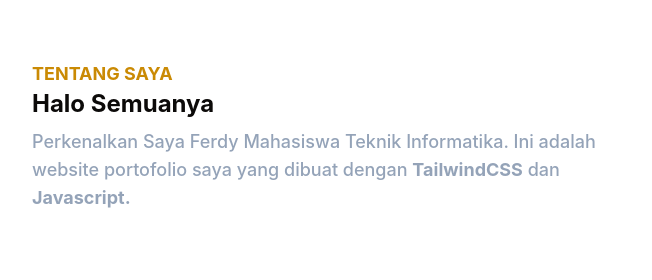
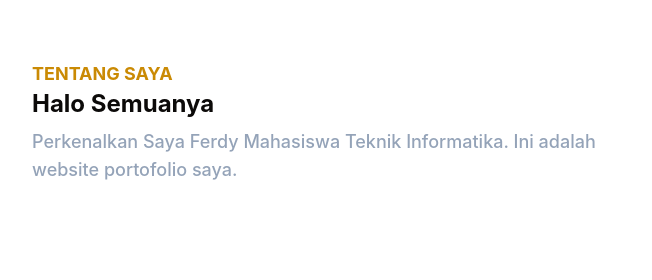
Before and after one commit to Fddyy/my-web-portfolio, a website: page index.html in a window 1280 px wide. Shown: the part 820-1100 px from the top of the page, 0-652 px from the left. Drawn offline with nearby package versions, Linux system fonts and the light colour scheme.

Commit message:
Update index.html

```diff
--- a/index.html
+++ b/index.html
@@ -6,7 +6,7 @@
   <meta name="viewport" content="width=device-width, initial-scale=1.0">
   <link rel="stylesheet" href="https://cdnjs.cloudflare.com/ajax/libs/animate.css/4.1.1/animate.min.css" />
   <link rel="icon" href="dist/img/logo.png">
-  <title>FDDY||Portfolio</title>
+  <title>Fddy || Portfolio</title>
   <link rel="stylesheet" href="dist/output.css">
   <link rel="stylesheet" href="dist/style.css">
   <link rel="stylesheet" href="https://cdnjs.cloudflare.com/ajax/libs/font-awesome/4.7.0/css/font-awesome.min.css">
@@ -93,8 +93,7 @@
           <h3 class="font-bold text-stone-950 text-3xl mb-2 max-w-md lg:text-2xl">Halo Semuanya</h3>
           <p class="font-medium text-slate-400 max-w-xl mb-4 lg:text-lg">Perkenalkan Saya <span>Ferdy</span> Mahasiswa
             Teknik
-            Informatika. Ini adalah website portofolio saya yang dibuat dengan <span
-              class="font-bold">TailwindCSS</span> dan <span class="font-bold">Javascript.</span></p>
+            Informatika. Ini adalah website portofolio saya.</p>
         </div>
         <div class="w-full px-4 lg:w-1/2">
           <h3 class="font-bold text-stone-900 mb-2 text-2xl lg:pt-7">Mari Berteman</h3>
```
